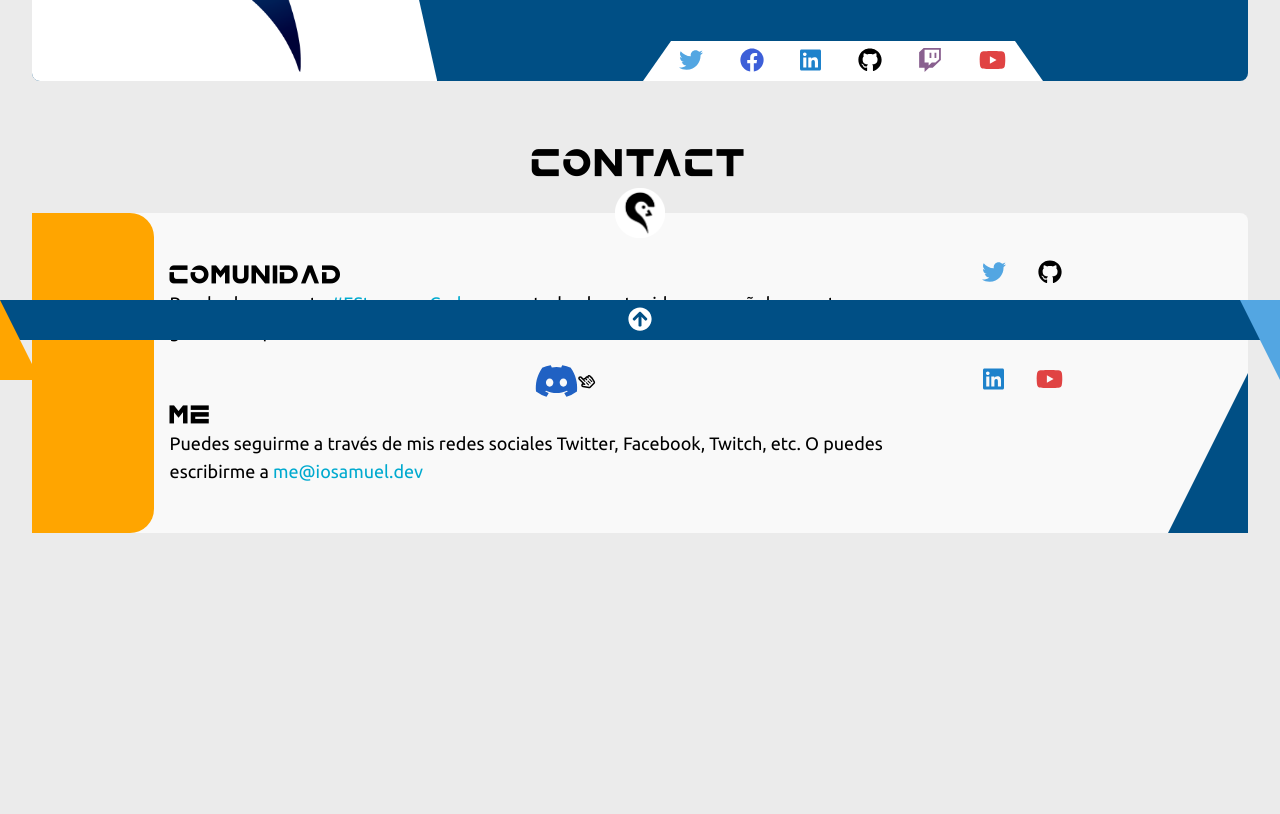
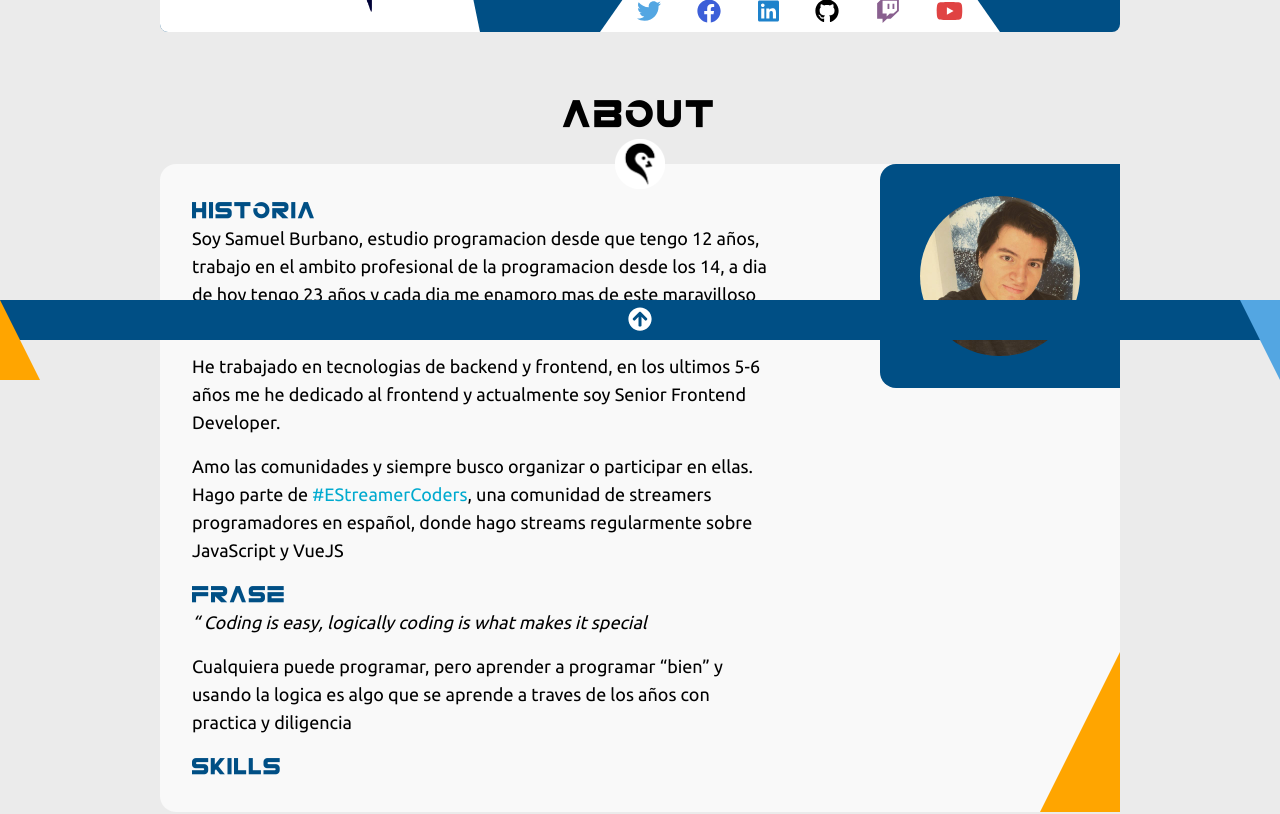
Before and after one commit to iosamuel/iosamuel, a Vue app: page / in a window 1280 px wide. Shown: the part 460-1274 px from the top of the page. Before the commit the page ends 1089 px from the top, so only its background shows below. Built offline with nearby package versions, Linux system fonts and the light colour scheme.

Commit message:
About section

```diff
--- a/src/App.vue
+++ b/src/App.vue
@@ -1,11 +1,12 @@
 <template>
   <div id="app">
-    <Header></Header>
+    <Header />
     <div class="content">
-      <Home></Home>
-      <Contact></Contact>
+      <Home />
+      <About />
+      <Contact />
     </div>
-    <Footer></Footer>
+    <Footer />
   </div>
 </template>
 
@@ -13,6 +14,7 @@
 import Header from "@/components/Header.vue";
 import Footer from "@/components/Footer.vue";
 import Home from "@/pages/Home.vue";
+import About from "@/pages/About.vue";
 import Contact from "@/pages/Contact.vue";
 
 export default {
@@ -21,6 +23,7 @@ export default {
     Header,
     Footer,
     Home,
+    About,
     Contact
   },
   data() {
--- a/src/assets/css/components/footer.scss
+++ b/src/assets/css/components/footer.scss
@@ -1,7 +1,7 @@
 @import "../variables";
 
 footer {
-  @apply fixed bottom-0 h-10 w-full flex items-center justify-center;
+  @apply fixed bottom-0 h-10 w-full flex items-center justify-center z-50;
   background: $darkblue;
 
   &::before {
--- a/src/assets/css/main.scss
+++ b/src/assets/css/main.scss
@@ -17,7 +17,7 @@ body {
 }
 
 .content {
-  @apply p-8;
+  @apply p-8 max-w-screen-lg mx-auto;
 
   > div {
     @apply mb-16;
--- /dev/null
+++ b/src/assets/css/pages/about.scss
@@ -0,0 +1,73 @@
+@import "../variables";
+
+.about {
+  @apply overflow-hidden;
+
+  > h2 {
+    @apply mb-8 text-center text-3xl;
+    font-family: ND_LOGOS_REGULAR;
+  }
+  &-card {
+    @apply relative;
+    border-top-left-radius: 1rem;
+    border-bottom-left-radius: 1rem;
+    grid-template-columns: 0.2fr 1.8fr;
+    background: $lightgray;
+
+    > img {
+      @apply absolute z-20;
+      width: 50px;
+      height: 50px;
+      left: calc(50% - 25px);
+      transform: translateY(-50%);
+    }
+
+    &--right {
+      @apply p-16;
+      border-top-left-radius: 1rem;
+      border-bottom-left-radius: 1rem;
+      background: $darkblue;
+
+      img {
+        @apply w-40 rounded-full mx-auto;
+      }
+    }
+
+    &--left {
+      @apply p-4 relative z-10;
+
+      h3 {
+        @apply text-lg;
+        color: $darkblue;
+        font-family: ND_LOGOS_REGULAR;
+      }
+
+      p {
+        @apply text-lg mb-4;
+      }
+    }
+
+    &::after {
+      content: "";
+      @apply w-0 h-0 absolute bottom-0 right-0 z-0;
+      border-bottom: 10rem solid $orange;
+      border-left: 5rem solid transparent;
+    }
+
+    @media screen and (min-width: 768px) {
+      &--right {
+        @apply absolute w-2/6 right-0 p-8;
+      }
+
+      &--left {
+        @apply w-4/6 p-8;
+      }
+    }
+
+    @media screen and (min-width: 1024px) {
+      &--right {
+        @apply w-3/12;
+      }
+    }
+  }
+}
--- a/src/assets/css/pages/contact.scss
+++ b/src/assets/css/pages/contact.scss
@@ -34,7 +34,7 @@
     }
 
     &--bottom {
-      @apply w-1/2 mx-auto grid gap-4;
+      @apply w-40 mx-auto grid gap-4;
 
       > div {
         @apply grid grid-flow-col;
@@ -42,6 +42,10 @@
         .social-icon {
           @apply text-center;
         }
+      }
+
+      .discord-icon {
+        @apply hidden;
       }
     }
 
@@ -63,6 +67,10 @@
             @apply mb-4;
           }
         }
+
+        .discord-icon {
+          @apply flex items-center justify-center;
+        }
       }
 
       &::after {
@@ -74,8 +82,6 @@
     }
 
     .discord-icon {
-      @apply flex items-center justify-center;
-
       .social-icon {
         @apply text-4xl;
 
@@ -93,10 +99,17 @@
       &--right {
         @apply grid grid-cols-2;
         grid-template-columns: 1.5fr 0.5fr;
+
+        .right__content {
+          .discord-icon {
+            @apply hidden;
+          }
+        }
       }
 
       &--bottom {
-        @apply grid-flow-col w-24 h-40 m-0;
+        @apply grid-flow-col w-24 h-64 m-0 grid-cols-2 self-end;
+        grid-template-rows: 0.4fr 0.6fr;
 
         > div {
           @apply grid-flow-row;
@@ -105,6 +118,10 @@
             @apply flex items-center justify-center;
           }
         }
+
+        .discord-icon {
+          @apply flex items-center justify-center col-span-2;
+        }
       }
     }
   }
--- a/src/components/SocialIcons.vue
+++ b/src/components/SocialIcons.vue
@@ -11,6 +11,7 @@
     </a>
   </div>
   <div :class="className" v-else>
+    <slot></slot>
     <div class="" v-for="(iconWrap, key) in socialIcons" :key="key">
       <a
         v-for="icon in iconWrap"
--- /dev/null
+++ b/src/pages/About.vue
@@ -0,0 +1,53 @@
+<template>
+  <div class="about">
+    <h2>About</h2>
+    <div class="about-card">
+      <img src="@/assets/images/ios-blackWhite.png" alt="Pengu" />
+      <div class="about-card--right">
+        <img src="@/assets/images/pp.jpg" alt="ME" />
+      </div>
+      <div class="about-card--left">
+        <div class="left__content">
+          <h3>Historia</h3>
+          <p>
+            Soy Samuel Burbano, estudio programacion desde que tengo 12 años,
+            trabajo en el ambito profesional de la programacion desde los 14, a
+            dia de hoy tengo 23 años y cada dia me enamoro mas de este
+            maravilloso mundo.
+          </p>
+          <p>
+            He trabajado en tecnologias de backend y frontend, en los ultimos
+            5-6 años me he dedicado al frontend y actualmente soy Senior
+            Frontend Developer.
+          </p>
+          <p>
+            Amo las comunidades y siempre busco organizar o participar en ellas.
+            Hago parte de <a href="#">#EStreamerCoders</a>, una comunidad de
+            streamers programadores en español, donde hago streams regularmente
+            sobre JavaScript y VueJS
+          </p>
+          <h3>Frase</h3>
+          <p>
+            <em>
+              “ Coding is easy, logically coding is what makes it special
+            </em>
+          </p>
+          <p>
+            Cualquiera puede programar, pero aprender a programar “bien” y
+            usando la logica es algo que se aprende a traves de los años con
+            practica y diligencia
+          </p>
+          <h3>Skills</h3>
+        </div>
+      </div>
+    </div>
+  </div>
+</template>
+
+<script>
+export default {
+  components: {}
+};
+</script>
+
+<style lang="scss" src="@/assets/css/pages/about.scss"></style>
--- a/src/pages/Contact.vue
+++ b/src/pages/Contact.vue
@@ -30,7 +30,16 @@
           className="contact-card--bottom"
           :split="true"
           :discord="true"
-        ></SocialIcons>
+        >
+          <div class="discord-icon">
+            <a href="#" class="social-icon discord" rel="noopener noreferrer">
+              <fa :icon="['fab', 'discord']"></fa>
+            </a>
+            <span class="discord-icon__hand">
+              <fa :icon="['far', 'hand-pointer']"></fa>
+            </span>
+          </div>
+        </SocialIcons>
       </div>
     </div>
   </div>
```
Also changed, not shown: src/assets/images/pp.jpg (added).
